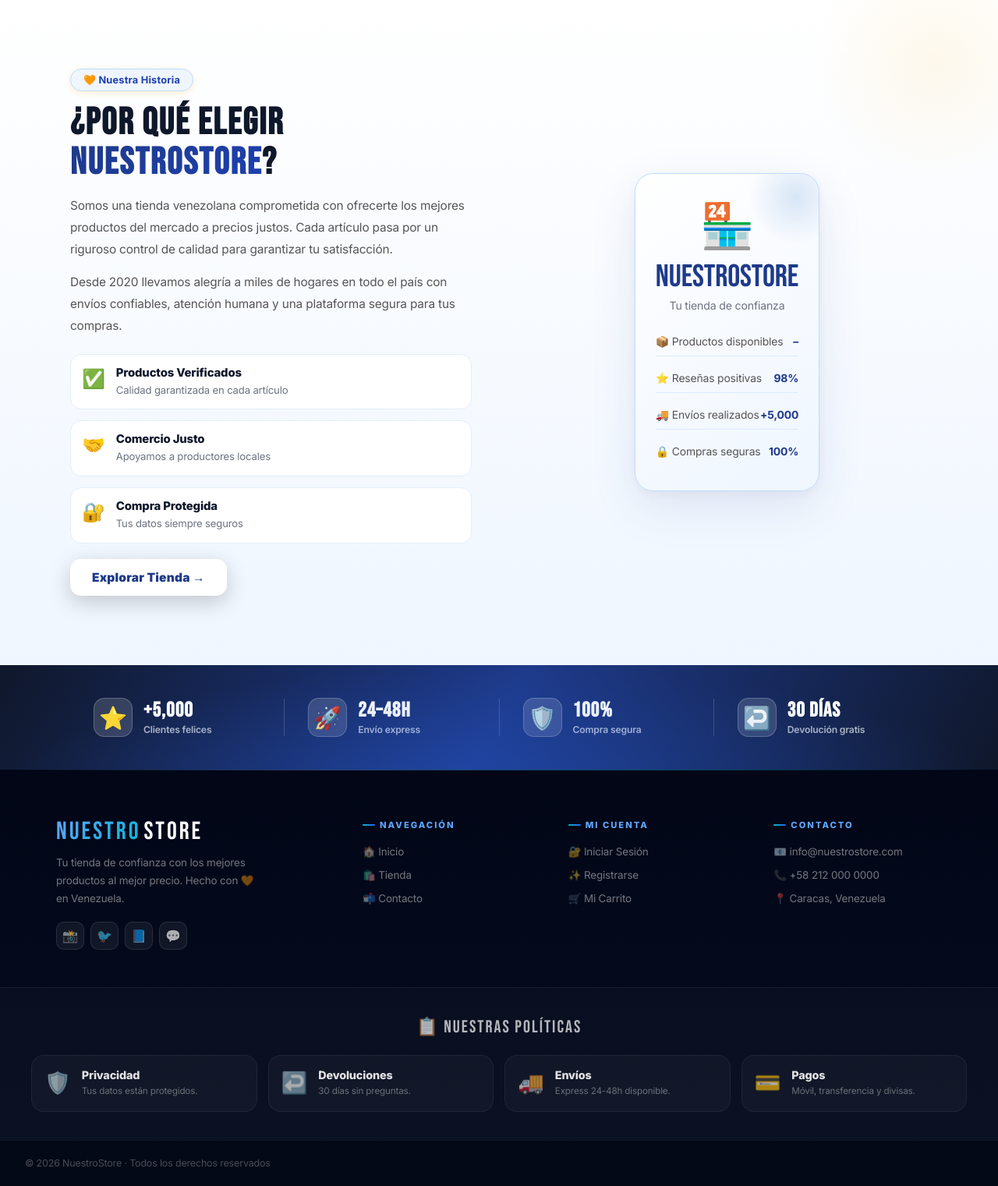
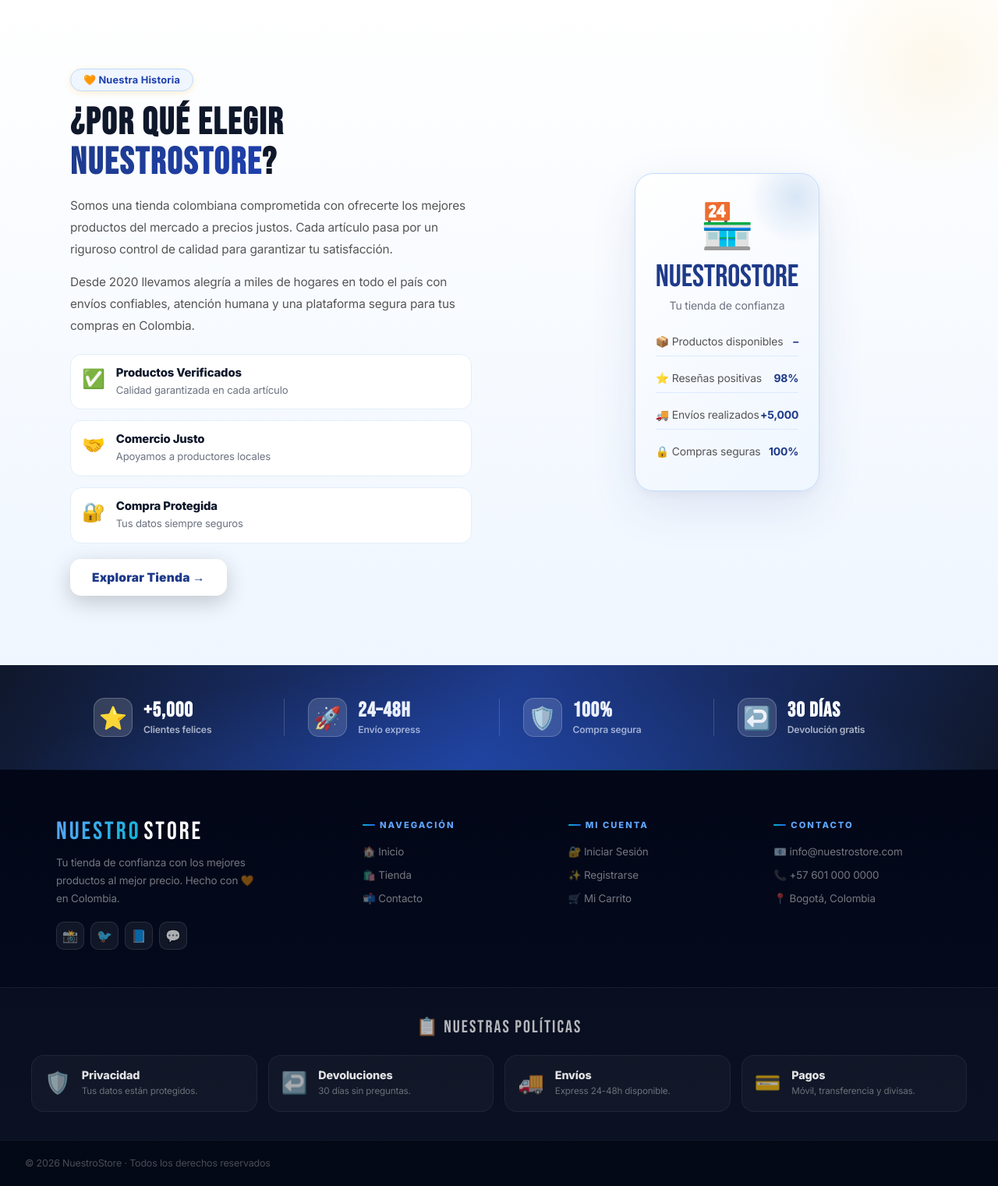
Before and after one commit to sebasgt301zapata/proyecto_web, a Django app: template nuestrostore_fix/tienda/templates/index.html in a window 1280 px wide. Shown: the part 1550-3071 px from the top of the page at 78% size. Run offline with Django 4.2, Linux system fonts and the light colour scheme; the template is opened without the code that fills it, so the values that code supplies are empty.

Commit message:
Update index.html

```diff
--- a/nuestrostore_fix/tienda/templates/index.html
+++ b/nuestrostore_fix/tienda/templates/index.html
@@ -53,7 +53,7 @@
       <div class="hero-cta">
         <div class="hero-badge">✨ Bienvenidos a NuestroStore</div>
         <h1>Los Mejores<br/><span>Productos</span><br/>Al Mejor Precio</h1>
-        <p class="hero-desc">Descubre miles de productos de calidad con envío rápido a toda Venezuela. Atención personalizada, garantía real y los mejores precios del mercado.</p>
+        <p class="hero-desc">Descubre miles de productos de calidad con envío rápido a todo Colombia. Atención personalizada, garantía real y los mejores precios del mercado.</p>
         <div class="hero-btns">
           <button class="btn-hero" id="heroBtn1" onclick="irPagina('tienda')">🛍️ Ver Tienda</button>
           <button class="btn-hero-2" id="heroBtn2" onclick="document.getElementById('sec-valorados').scrollIntoView({behavior:'smooth'})">⭐ Mejor Valorados</button>
@@ -131,8 +131,8 @@
       <div class="about-text">
         <div class="about-tag">🧡 Nuestra Historia</div>
         <h2>¿Por qué elegir <span>NuestroStore</span>?</h2>
-        <p>Somos una tienda venezolana comprometida con ofrecerte los mejores productos del mercado a precios justos. Cada artículo pasa por un riguroso control de calidad para garantizar tu satisfacción.</p>
-        <p>Desde 2020 llevamos alegría a miles de hogares en todo el país con envíos confiables, atención humana y una plataforma segura para tus compras.</p>
+        <p>Somos una tienda colombiana comprometida con ofrecerte los mejores productos del mercado a precios justos. Cada artículo pasa por un riguroso control de calidad para garantizar tu satisfacción.</p>
+        <p>Desde 2020 llevamos alegría a miles de hogares en todo el país con envíos confiables, atención humana y una plataforma segura para tus compras en Colombia.</p>
         <div class="about-feats">
           <div class="afeat"><span>✅</span><div><strong>Productos Verificados</strong><small>Calidad garantizada en cada artículo</small></div></div>
           <div class="afeat"><span>🤝</span><div><strong>Comercio Justo</strong><small>Apoyamos a productores locales</small></div></div>
@@ -185,7 +185,7 @@
     <div class="footer-grid">
       <div>
         <div class="flogo"><span>Nuestro</span>Store</div>
-        <p class="footer-desc">Tu tienda de confianza con los mejores productos al mejor precio. Hecho con 🧡 en Venezuela.</p>
+        <p class="footer-desc">Tu tienda de confianza con los mejores productos al mejor precio. Hecho con 🧡 en Colombia.</p>
         <div class="footer-social">
           <a class="fsoc" aria-label="Instagram">📸</a>
           <a class="fsoc" aria-label="Twitter">🐦</a>
@@ -213,8 +213,8 @@
         <div class="footer-title">Contacto</div>
         <div class="footer-links">
           <a>📧 info@nuestrostore.com</a>
-          <a>📞 +58 212 000 0000</a>
-          <a>📍 Caracas, Venezuela</a>
+          <a>📞 +57 601 000 0000</a>
+          <a>📍 Bogotá, Colombia</a>
         </div>
       </div>
     </div>
@@ -264,7 +264,7 @@
     <div class="footer-grid">
       <div>
         <div class="flogo"><span>Nuestro</span>Store</div>
-        <p class="footer-desc">Tu tienda de confianza con los mejores productos al mejor precio. Hecho con 🧡 en Venezuela.</p>
+        <p class="footer-desc">Tu tienda de confianza con los mejores productos al mejor precio. Hecho con 🧡 en Colombia.</p>
         <div class="footer-social">
           <a class="fsoc" aria-label="Instagram">📸</a>
           <a class="fsoc" aria-label="Twitter">🐦</a>
@@ -291,8 +291,8 @@
         <div class="footer-title">Contacto</div>
         <div class="footer-links">
           <a>📧 info@nuestrostore.com</a>
-          <a>📞 +58 212 000 0000</a>
-          <a>📍 Caracas, Venezuela</a>
+          <a>📞 +57 601 000 0000</a>
+          <a>📍 Bogotá, Colombia</a>
         </div>
       </div>
     </div>
@@ -307,7 +307,7 @@
     </div>
     <div class="footer-bottom">
       <p>© <span class="anioActual"></span> NuestroStore · Todos los derechos reservados</p>
-      <p>RIF: J-123456789 · info@nuestrostore.com · Hecho con 🧡 en Venezuela</p>
+      <p>NIT: 900.123.456-7 · info@nuestrostore.com · Hecho con 🧡 en Colombia</p>
     </div>
   </footer>
 </div>
@@ -332,7 +332,7 @@
 
   <!-- Canales rápidos -->
   <div class="contact-channels">
-    <a class="contact-channel" href="https://wa.me/582120000000" target="_blank" rel="noopener">
+    <a class="contact-channel" href="https://wa.me/573001234567" target="_blank" rel="noopener">
       <div class="cc-ico cc-ico-wa">💬</div>
       <div class="cc-info"><strong>WhatsApp</strong><span>Respuesta inmediata</span></div>
       <div class="cc-arrow">→</div>
@@ -342,14 +342,14 @@
       <div class="cc-info"><strong>Correo</strong><span>info@nuestrostore.com</span></div>
       <div class="cc-arrow">→</div>
     </a>
-    <a class="contact-channel" href="tel:+582120000000">
+    <a class="contact-channel" href="tel:+5760100000">
       <div class="cc-ico cc-ico-tel">📞</div>
-      <div class="cc-info"><strong>Teléfono</strong><span>+58 212 000 0000</span></div>
+      <div class="cc-info"><strong>Teléfono</strong><span>+57 601 000 0000</span></div>
       <div class="cc-arrow">→</div>
     </a>
     <div class="contact-channel contact-channel-loc">
       <div class="cc-ico cc-ico-loc">📍</div>
-      <div class="cc-info"><strong>Ubicación</strong><span>Caracas, Venezuela</span></div>
+      <div class="cc-info"><strong>Ubicación</strong><span>Bogotá, Colombia</span></div>
       <div class="cc-arrow">→</div>
     </div>
   </div>
@@ -372,7 +372,7 @@
         <div class="fg"><label>Nombre *</label><input class="fc" type="text" id="cfNombre" placeholder="Tu nombre completo" autocomplete="name"/></div>
         <div class="fg"><label>Correo *</label><input class="fc" type="email" id="cfEmail" placeholder="correo@ejemplo.com" inputmode="email" autocomplete="email"/></div>
       </div>
-      <div class="fg"><label>Teléfono (opcional)</label><input class="fc" type="tel" id="cfTel" placeholder="+58 412 000 0000" inputmode="tel"/></div>
+      <div class="fg"><label>Teléfono (opcional)</label><input class="fc" type="tel" id="cfTel" placeholder="+57 300 000 0000" inputmode="tel"/></div>
       <div class="fg">
         <label>Asunto *</label>
         <select class="fc" id="cfAsunto">
@@ -416,24 +416,24 @@
       </div>
       <div style="display:flex;gap:10px;flex-wrap:wrap">
         <button class="bp contact-send-btn" onclick="enviarContacto()" style="flex:1">📨 Enviar Mensaje →</button>
-        <a class="contact-wa-btn" href="https://wa.me/582120000000" target="_blank" rel="noopener">💬 WhatsApp</a>
+        <a class="contact-wa-btn" href="https://wa.me/573001234567" target="_blank" rel="noopener">💬 WhatsApp</a>
       </div>
     </div>
 
     <!-- Columna de info -->
     <div class="contact-info-wrap">
 
-      <!-- Mapa estático de Caracas -->
+      <!-- Mapa de Bogotá -->
       <div class="contact-info-card contact-map-card">
         <div class="cic-title">📍 Nuestra Ubicación</div>
         <div class="contact-map-wrap">
           <iframe
-            src="https://www.openstreetmap.org/export/embed.html?bbox=-66.9800%2C10.4500%2C-66.8600%2C10.5100&layer=mapnik&marker=10.4806%2C-66.9036"
+            src="https://www.openstreetmap.org/export/embed.html?bbox=-74.1200%2C4.5500%2C-73.9800%2C4.7200&layer=mapnik&marker=4.6097%2C-74.0817"
             width="100%" height="180" frameborder="0"
             style="border-radius:12px;border:0;display:block"
-            loading="lazy" title="Ubicación NuestroStore Caracas">
+            loading="lazy" title="Ubicación NuestroStore Bogotá">
           </iframe>
-          <div class="contact-map-label">📍 Caracas, Venezuela · Zona Metropolitana</div>
+          <div class="contact-map-label">📍 Bogotá, Colombia · Zona Metropolitana</div>
         </div>
       </div>
 
@@ -454,7 +454,7 @@
         <div class="contact-faq">
           <div class="cfaq-item" onclick="toggleFaq(this)">
             <div class="cfaq-q">¿Cuánto tarda el envío? <span class="cfaq-arr">▼</span></div>
-            <div class="cfaq-a">Realizamos envíos express en 24-48 horas a toda Venezuela. Zonas remotas pueden tardar hasta 5 días hábiles.</div>
+            <div class="cfaq-a">Realizamos envíos express en 24-48 horas a todo Colombia. Zonas remotas pueden tardar hasta 5 días hábiles.</div>
           </div>
           <div class="cfaq-item" onclick="toggleFaq(this)">
             <div class="cfaq-q">¿Cómo hago una devolución? <span class="cfaq-arr">▼</span></div>
@@ -462,14 +462,14 @@
           </div>
           <div class="cfaq-item" onclick="toggleFaq(this)">
             <div class="cfaq-q">¿Qué métodos de pago aceptan? <span class="cfaq-arr">▼</span></div>
-            <div class="cfaq-a">Aceptamos pago móvil, transferencia bancaria, divisas (USD/EUR) y efectivo contra entrega en Caracas.</div>
+            <div class="cfaq-a">Aceptamos PSE, transferencia bancaria, Nequi, Daviplata, divisas (USD) y efectivo contra entrega en Bogotá.</div>
           </div>
           <div class="cfaq-item" onclick="toggleFaq(this)">
             <div class="cfaq-q">¿Tienen garantía los productos? <span class="cfaq-arr">▼</span></div>
             <div class="cfaq-a">Sí, todos nuestros productos tienen garantía mínima de 30 días. Algunos artículos tienen garantía extendida del fabricante.</div>
           </div>
           <div class="cfaq-item" onclick="toggleFaq(this)">
-            <div class="cfaq-q">¿Hacen envíos a todo Venezuela? <span class="cfaq-arr">▼</span></div>
+            <div class="cfaq-q">¿Hacen envíos a todo Colombia? <span class="cfaq-arr">▼</span></div>
             <div class="cfaq-a">Sí, hacemos envíos a todo el territorio nacional. El costo y tiempo varía según el estado. Consulta tarifas al comprar.</div>
           </div>
         </div>
@@ -482,14 +482,14 @@
           <a class="csoc-btn csoc-ig" href="#" aria-label="Instagram"><span>📸</span><strong>Instagram</strong></a>
           <a class="csoc-btn csoc-fb" href="#" aria-label="Facebook"><span>📘</span><strong>Facebook</strong></a>
           <a class="csoc-btn csoc-tw" href="#" aria-label="Twitter"><span>🐦</span><strong>Twitter</strong></a>
-          <a class="csoc-btn csoc-wa" href="https://wa.me/582120000000" target="_blank" rel="noopener"><span>💬</span><strong>WhatsApp</strong></a>
+          <a class="csoc-btn csoc-wa" href="https://wa.me/573001234567" target="_blank" rel="noopener"><span>💬</span><strong>WhatsApp</strong></a>
         </div>
       </div>
     </div>
   </div>
 
   <!-- Botón flotante WhatsApp -->
-  <a class="contact-wa-float" href="https://wa.me/582120000000?text=Hola%2C%20necesito%20ayuda%20con%20mi%20pedido" target="_blank" rel="noopener" aria-label="Contactar por WhatsApp">
+  <a class="contact-wa-float" href="https://wa.me/573001234567?text=Hola%2C%20necesito%20ayuda%20con%20mi%20pedido" target="_blank" rel="noopener" aria-label="Contactar por WhatsApp">
     <span class="wa-float-ico">💬</span>
     <span class="wa-float-txt">¿Necesitas ayuda?</span>
   </a>
@@ -498,7 +498,7 @@
     <div class="footer-grid">
       <div>
         <div class="flogo"><span>Nuestro</span>Store</div>
-        <p class="footer-desc">Tu tienda de confianza con los mejores productos al mejor precio. Hecho con 🧡 en Venezuela.</p>
+        <p class="footer-desc">Tu tienda de confianza con los mejores productos al mejor precio. Hecho con 🧡 en Colombia.</p>
         <div class="footer-social">
           <a class="fsoc" aria-label="Instagram">📸</a>
           <a class="fsoc" aria-label="Twitter">🐦</a>
@@ -526,8 +526,8 @@
         <div class="footer-title">Contacto</div>
         <div class="footer-links">
           <a>📧 info@nuestrostore.com</a>
-          <a>📞 +58 212 000 0000</a>
-          <a>📍 Caracas, Venezuela</a>
+          <a>📞 +57 601 000 0000</a>
+          <a>📍 Bogotá, Colombia</a>
         </div>
       </div>
     </div>
@@ -542,7 +542,7 @@
     </div>
     <div class="footer-bottom">
       <p>© <span class="anioActual"></span> NuestroStore · Todos los derechos reservados</p>
-      <p>RIF: J-123456789 · info@nuestrostore.com · Hecho con 🧡 en Venezuela</p>
+      <p>NIT: 900.123.456-7 · info@nuestrostore.com · Hecho con 🧡 en Colombia</p>
     </div>
   </footer>
 </div>
@@ -584,7 +584,7 @@
 <!-- MODALES -->
 <div class="ov" id="mLogin"><div class="mdl"><div class="mh"><h2>🔐 Iniciar Sesión</h2><button class="bx" onclick="cerrarModal('mLogin')">✕</button></div><div class="mb"><div class="fg"><label>Correo</label><input class="fc" type="email" id="lEmail" placeholder="correo@ejemplo.com" autocomplete="email" inputmode="email" enterkeyhint="next"/></div><div class="fg"><label>Contraseña</label><input class="fc" type="password" id="lPass" placeholder="Tu contraseña" autocomplete="current-password" enterkeyhint="go"/></div><div id="loginErr" class="form-err" style="display:none"></div><button class="bp" id="btnLogin" onclick="doLogin()" style="min-height:52px;font-size:1.05rem;margin-top:4px">Entrar →</button><div class="lsw" style="margin-top:16px">¿No tienes cuenta? <a onclick="switchM('mLogin','mReg')">Regístrate gratis</a></div></div></div></div>
 
-<div class="ov" id="mReg"><div class="mdl"><div class="mh"><h2>✨ Crear Cuenta</h2><button class="bx" onclick="cerrarModal('mReg')">✕</button></div><div class="mb"><div class="f2"><div class="fg"><label>Nombre</label><input class="fc" id="rNom" placeholder="Tu nombre" autocomplete="given-name"/></div><div class="fg"><label>Apellido</label><input class="fc" id="rApe" placeholder="Apellido" autocomplete="family-name"/></div></div><div class="fg"><label>Correo</label><input class="fc" type="email" id="rEmail" placeholder="correo@ejemplo.com" inputmode="email" autocomplete="email"/></div><div class="fg"><label>Contraseña (mín. 8)</label><input class="fc" type="password" id="rPass" placeholder="Crea una contraseña segura" autocomplete="new-password"/></div><div class="fg"><label>Teléfono (opcional)</label><input class="fc" type="tel" id="rTel" placeholder="+58 412 000 0000" inputmode="tel" autocomplete="tel"/></div><div id="regErr" class="form-err" style="display:none"></div><button class="bp" onclick="doRegistro()">Crear Cuenta →</button><div class="lsw">¿Ya tienes cuenta? <a onclick="switchM('mReg','mLogin')">Inicia sesión</a></div></div></div></div>
+<div class="ov" id="mReg"><div class="mdl"><div class="mh"><h2>✨ Crear Cuenta</h2><button class="bx" onclick="cerrarModal('mReg')">✕</button></div><div class="mb"><div class="f2"><div class="fg"><label>Nombre</label><input class="fc" id="rNom" placeholder="Tu nombre" autocomplete="given-name"/></div><div class="fg"><label>Apellido</label><input class="fc" id="rApe" placeholder="Apellido" autocomplete="family-name"/></div></div><div class="fg"><label>Correo</label><input class="fc" type="email" id="rEmail" placeholder="correo@ejemplo.com" inputmode="email" autocomplete="email"/></div><div class="fg"><label>Contraseña (mín. 8)</label><input class="fc" type="password" id="rPass" placeholder="Crea una contraseña segura" autocomplete="new-password"/></div><div class="fg"><label>Teléfono (opcional)</label><input class="fc" type="tel" id="rTel" placeholder="+57 300 000 0000" inputmode="tel" autocomplete="tel"/></div><div id="regErr" class="form-err" style="display:none"></div><button class="bp" onclick="doRegistro()">Crear Cuenta →</button><div class="lsw">¿Ya tienes cuenta? <a onclick="switchM('mReg','mLogin')">Inicia sesión</a></div></div></div></div>
 
 <div class="ov" id="mProd"><div class="mdl"><div class="mh"><h2 id="mProdT">Producto</h2><button class="bx" onclick="cerrarModal('mProd')">✕</button></div><div class="mb" id="mProdB"></div></div></div>
 
```
